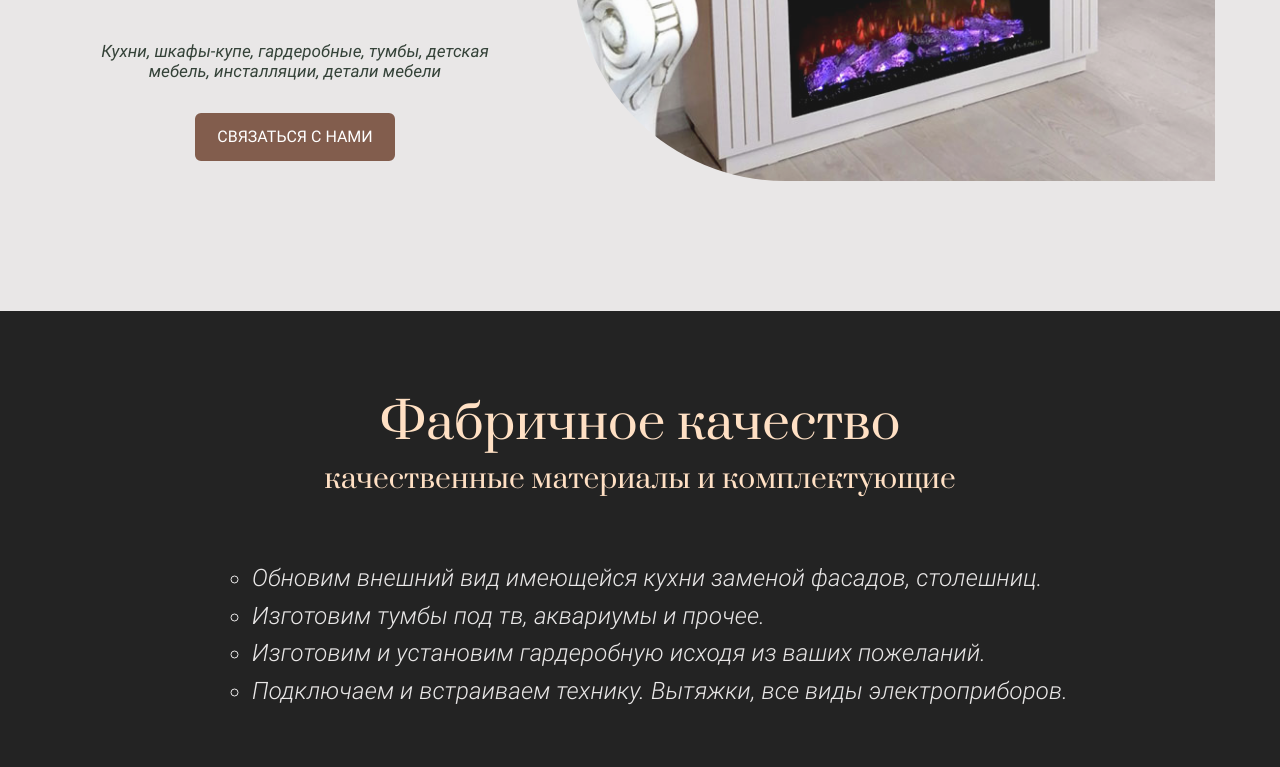
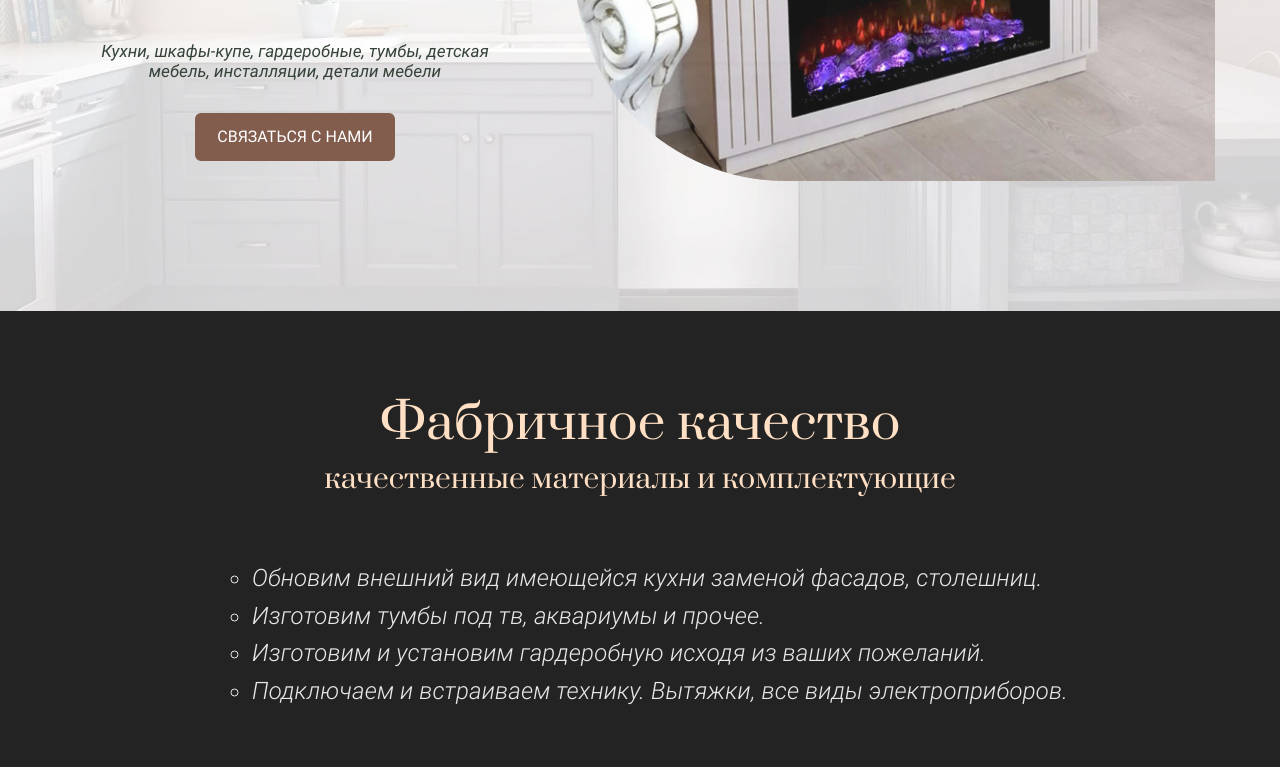
Before and after one commit to evgenypulnikov/nautilus-furniture, a plain HTML site: page index.html in a window 1280 px wide. Shown: the part 388-1155 px from the top of the page. Drawn offline with Linux system fonts and the light colour scheme; files whose address does not match are found by name.

Commit message:
fix: some css

```diff
--- a/pages/index.css
+++ b/pages/index.css
@@ -16,6 +16,10 @@
 .page {
   font-family: 'Roboto', Helvetica, Arial, sans-serif;
   background-color: #e9e7e7;
+  background-image: url('../images/intro-bg.jpg');
+  background-repeat: no-repeat;
+  background-size: contain;
+  background-position: center top;
 }
 
 .container {
@@ -333,7 +337,7 @@
 
 .footer__icon {
   width: 24px;
-  height: 24px;
+  height: 19px;
   fill: #ffffff;
 }
 
```
Also changed, not shown: images/intro-bg.jpg (added).
